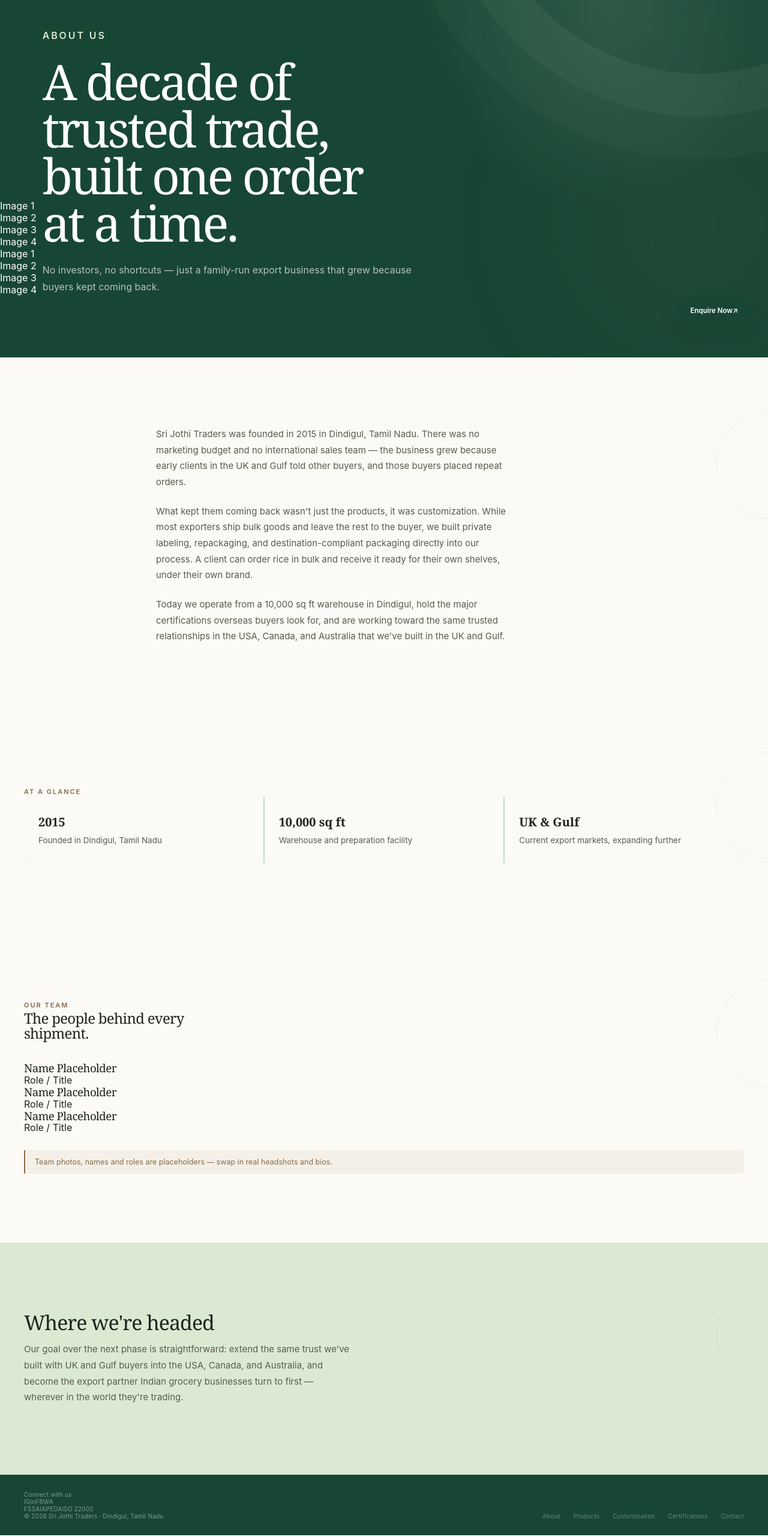
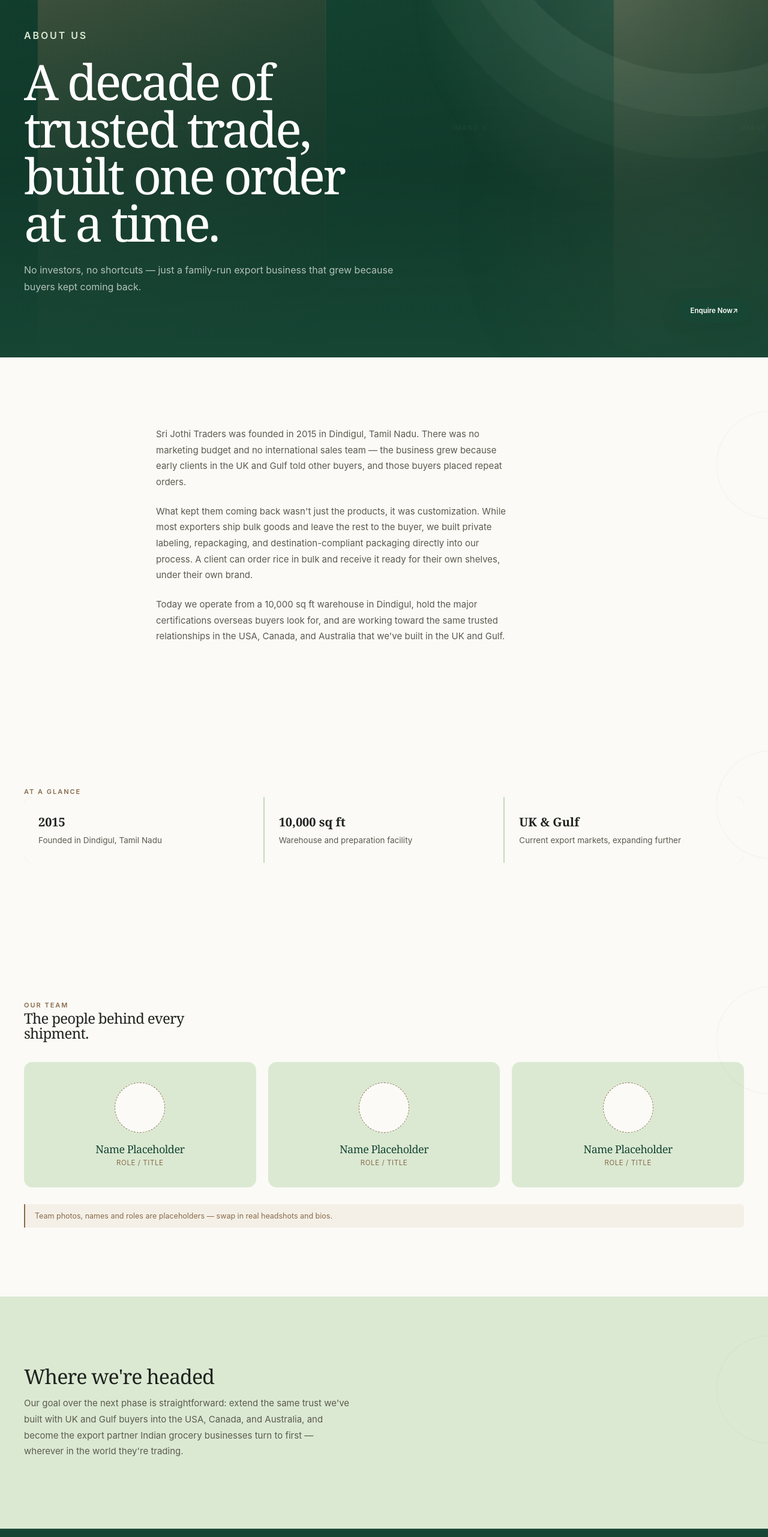
Before and after one commit to Lokesh-5618/sri-jothi-site, a React (Vite) app: page /about in a window 1280 px wide. Shown: the part 234-2797 px from the top of the page at 60% size. Built offline with nearby package versions, Linux system fonts and the light colour scheme.

Commit message:
Update index.css

```diff
--- a/src/index.css
+++ b/src/index.css
@@ -139,6 +139,24 @@ section { padding: var(--space-section) 0; }
   letter-spacing: -.02em;
   color: var(--green);
   flex-shrink: 0;
+  display: flex;
+  align-items: center;
+  gap: 10px;
+}
+.logo-placeholder {
+  width: 34px;
+  height: 34px;
+  border-radius: 8px;
+  background: var(--lime);
+  border: 1.5px dashed var(--brown);
+  display: flex;
+  align-items: center;
+  justify-content: center;
+  font: 700 7px var(--sans);
+  letter-spacing: .05em;
+  color: var(--brown);
+  text-transform: uppercase;
+  flex-shrink: 0;
 }
 .navlinks { display: flex; gap: 26px; font-size: 12px; align-items: center; }
 .navlinks a {
@@ -169,10 +187,21 @@ section { padding: var(--space-section) 0; }
   min-height: 40px;
   display: inline-flex;
   align-items: center;
+  gap: 7px;
   transition: transform .25s var(--ease), background .25s;
   flex-shrink: 0;
 }
 .navcta:hover { transform: translateY(-2px); background: var(--green-deep); }
+.cta-icon {
+  width: 11px;
+  height: 11px;
+  fill: none;
+  stroke: currentColor;
+  stroke-width: 2.2;
+  stroke-linecap: round;
+  stroke-linejoin: round;
+  flex-shrink: 0;
+}
 .hamburger {
   display: none;
   flex-direction: column;
@@ -223,11 +252,14 @@ section { padding: var(--space-section) 0; }
   font-weight: 600;
   color: var(--green);
   background: var(--lime);
-  display: inline-block;
+  display: inline-flex;
+  align-items: center;
+  gap: 8px;
   padding: 14px 22px;
   border-radius: 999px;
   width: fit-content;
 }
+.mobile-drawer .mob-cta .cta-icon { width: 13px; height: 13px; }
 
 /* ---------- floating enquiry CTA ---------- */
 .float-enquire {
@@ -319,6 +351,44 @@ section { padding: var(--space-section) 0; }
   pointer-events: none;
 }
 .page-hero .wrap { position: relative; z-index: 2; }
+.page-hero:before, .page-hero:after { z-index: 1; }
+
+/* sliding image background strip */
+.page-hero-bg { position: absolute; inset: 0; z-index: 0; overflow: hidden; }
+.phb-track {
+  display: flex;
+  width: max-content;
+  height: 100%;
+  animation: phbSlide 28s linear infinite;
+  will-change: transform;
+}
+.phb-slide {
+  width: 40vw;
+  max-width: 480px;
+  min-width: 260px;
+  height: 100%;
+  flex-shrink: 0;
+  display: flex;
+  align-items: center;
+  justify-content: center;
+  background: linear-gradient(135deg, var(--green-mid), var(--green-deep));
+  border-right: 1px solid rgba(255, 255, 255, .06);
+}
+.phb-slide:nth-child(even) { background: linear-gradient(135deg, var(--brown-light), var(--green-deep)); }
+.phb-slide span {
+  font: 11px var(--sans);
+  letter-spacing: .18em;
+  text-transform: uppercase;
+  color: rgba(219, 233, 210, .32);
+}
+.page-hero-bg:after {
+  content: "";
+  position: absolute;
+  inset: 0;
+  background: linear-gradient(180deg, rgba(16, 56, 42, .55), rgba(16, 56, 42, .86) 60%, var(--green) 100%);
+}
+@keyframes phbSlide { to { transform: translateX(-50%); } }
+@media (prefers-reduced-motion: reduce) { .phb-track { animation: none; } }
 .page-hero .eyebrow { color: var(--lime); }
 .page-hero h1 {
   font-size: clamp(48px, 6.6vw, 82px);
@@ -393,6 +463,56 @@ footer {
 .footer-links { display: flex; gap: 22px; flex-wrap: wrap; }
 .footer-links a { opacity: .75; transition: opacity .25s; }
 .footer-links a:hover { opacity: 1; color: var(--lime); }
+
+.footer-top {
+  display: flex;
+  justify-content: space-between;
+  align-items: center;
+  flex-wrap: wrap;
+  gap: 20px;
+  padding-bottom: 22px;
+  margin-bottom: 22px;
+  border-bottom: 1px solid rgba(255, 255, 255, .12);
+}
+.footer-connect { display: flex; align-items: center; gap: 16px; flex-wrap: wrap; }
+.footer-connect-label {
+  font-size: 10.5px;
+  text-transform: uppercase;
+  letter-spacing: .14em;
+  color: var(--lime);
+  font-weight: 600;
+}
+.footer-socials { display: flex; gap: 10px; }
+.footer-socials a {
+  width: 30px;
+  height: 30px;
+  border-radius: 50%;
+  border: 1px solid rgba(255, 255, 255, .25);
+  display: flex;
+  align-items: center;
+  justify-content: center;
+  font-size: 9px;
+  font-weight: 700;
+  letter-spacing: .02em;
+  color: #fff;
+  transition: background .25s, border-color .25s, transform .25s var(--ease), color .25s;
+}
+.footer-socials a:hover { background: var(--lime); color: var(--green); border-color: var(--lime); transform: translateY(-2px); }
+.footer-certs { display: flex; gap: 10px; flex-wrap: wrap; }
+.footer-cert-badge {
+  font-size: 10px;
+  letter-spacing: .05em;
+  color: rgba(255, 255, 255, .7);
+  border: 1px solid rgba(255, 255, 255, .2);
+  padding: 6px 12px;
+  border-radius: 999px;
+}
+@media (max-width: 600px) {
+  .footer-top { flex-direction: column; align-items: flex-start; }
+}
+@media (prefers-reduced-motion: reduce) {
+  .footer-socials a { transition: none; }
+}
 
 /* ---------- page-load veil ---------- */
 body:before {
@@ -593,6 +713,32 @@ body:before {
 .product.small .product-art:before { width: 74px; height: 106px; left: 30px; top: 14px; }
 .product.small .product-art:after { font-size: 13px; left: 43px; top: 49px; }
 
+/* products carousel */
+.products-carousel { overflow: hidden; border-radius: 12px; }
+.products-track { display: flex; transition: transform .6s var(--ease); }
+.products-track .product { min-width: 100%; margin: 0; }
+.carousel-controls { display: flex; align-items: center; justify-content: center; gap: 18px; margin-top: 24px; }
+.carousel-btn {
+  width: 42px;
+  height: 42px;
+  border-radius: 50%;
+  border: 1px solid var(--line);
+  background: var(--paper);
+  display: flex;
+  align-items: center;
+  justify-content: center;
+  cursor: pointer;
+  color: var(--green);
+  padding: 0;
+  transition: background .25s, color .25s, transform .25s var(--ease), border-color .25s;
+}
+.carousel-btn svg { width: 16px; height: 16px; fill: none; stroke: currentColor; stroke-width: 2; stroke-linecap: round; stroke-linejoin: round; }
+.carousel-btn:hover { background: var(--green); color: #fff; border-color: var(--green); transform: translateY(-2px); }
+.carousel-dots { display: flex; gap: 8px; }
+.carousel-dot { width: 8px; height: 8px; border-radius: 50%; border: none; background: var(--lime-deep); cursor: pointer; padding: 0; transition: background .25s, transform .25s var(--ease); }
+.carousel-dot.active { background: var(--green); transform: scale(1.35); }
+@media (prefers-reduced-motion: reduce) { .products-track { transition: none; } }
+
 /* statement */
 .statement { background: var(--cream); padding-top: clamp(110px, 13vw, 180px); padding-bottom: clamp(110px, 13vw, 180px); }
 .statement-inner { width: min(1120px, 100%); margin: auto; }
@@ -757,6 +903,36 @@ body:before {
 .fact:hover { transform: translateY(-5px); box-shadow: 0 18px 40px rgba(23, 70, 53, .08); }
 .fact b { display: block; font-family: var(--serif); font-size: 20px; margin-bottom: 6px; }
 .fact span { font-size: 13.5px; color: var(--ink-soft); line-height: 1.5; }
+.team { background: var(--paper); }
+.team-grid { display: grid; grid-template-columns: repeat(3, 1fr); gap: 20px; }
+.team-card {
+  background: var(--lime);
+  border-radius: var(--radius);
+  padding: 34px 26px;
+  text-align: center;
+  transition: transform .5s var(--ease), box-shadow .5s var(--ease);
+}
+.team-card:hover { transform: translateY(-6px); box-shadow: 0 18px 40px rgba(23, 70, 53, .1); }
+.team-avatar {
+  width: 84px;
+  height: 84px;
+  border-radius: 50%;
+  background: var(--paper);
+  border: 1.5px dashed var(--brown);
+  margin: 0 auto 18px;
+}
+.team-card h3 { font-size: 18px; color: var(--green); }
+.team-card span {
+  display: block;
+  margin-top: 6px;
+  font-size: 11.5px;
+  letter-spacing: .05em;
+  text-transform: uppercase;
+  color: var(--brown);
+}
+@media (max-width: 760px) { .team-grid { grid-template-columns: 1fr; } }
+@media (prefers-reduced-motion: reduce) { .team-card:hover { transform: none; } }
+
 .mission {
   background: var(--lime);
   position: relative;
```
